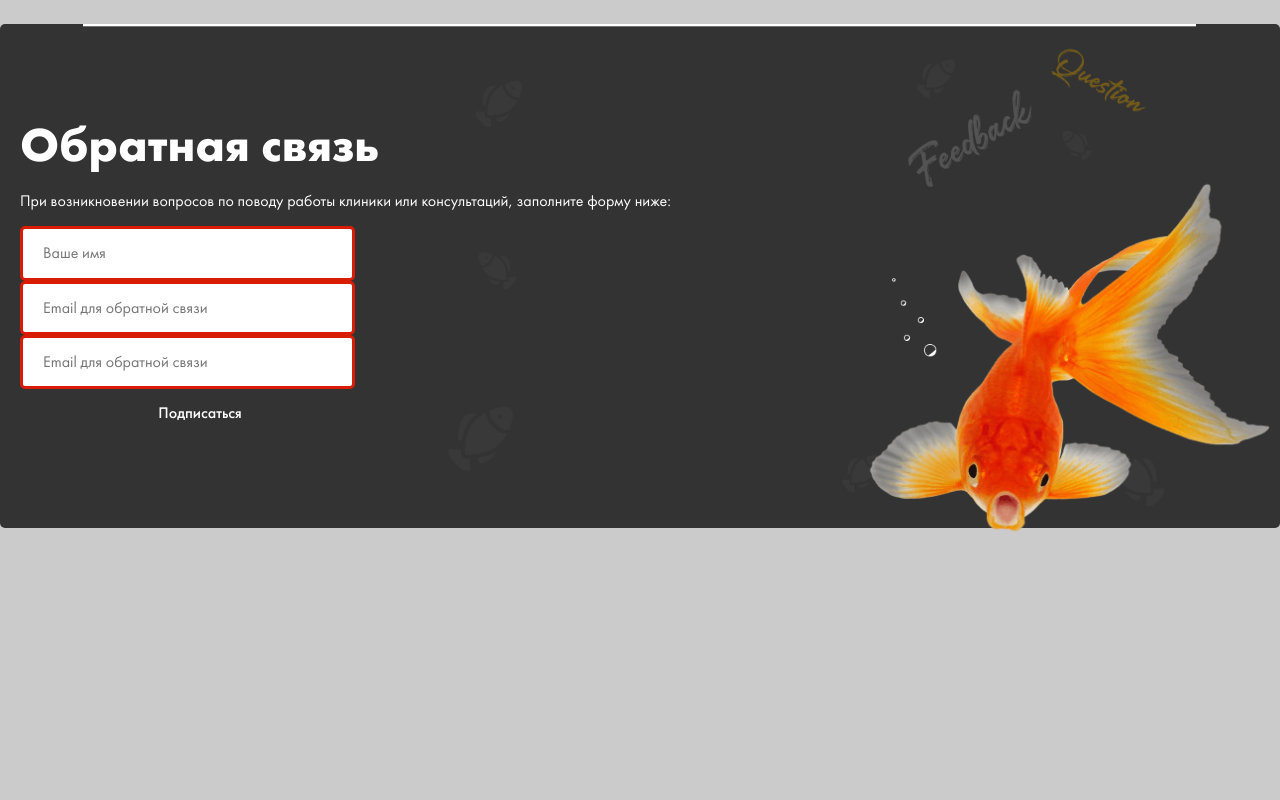
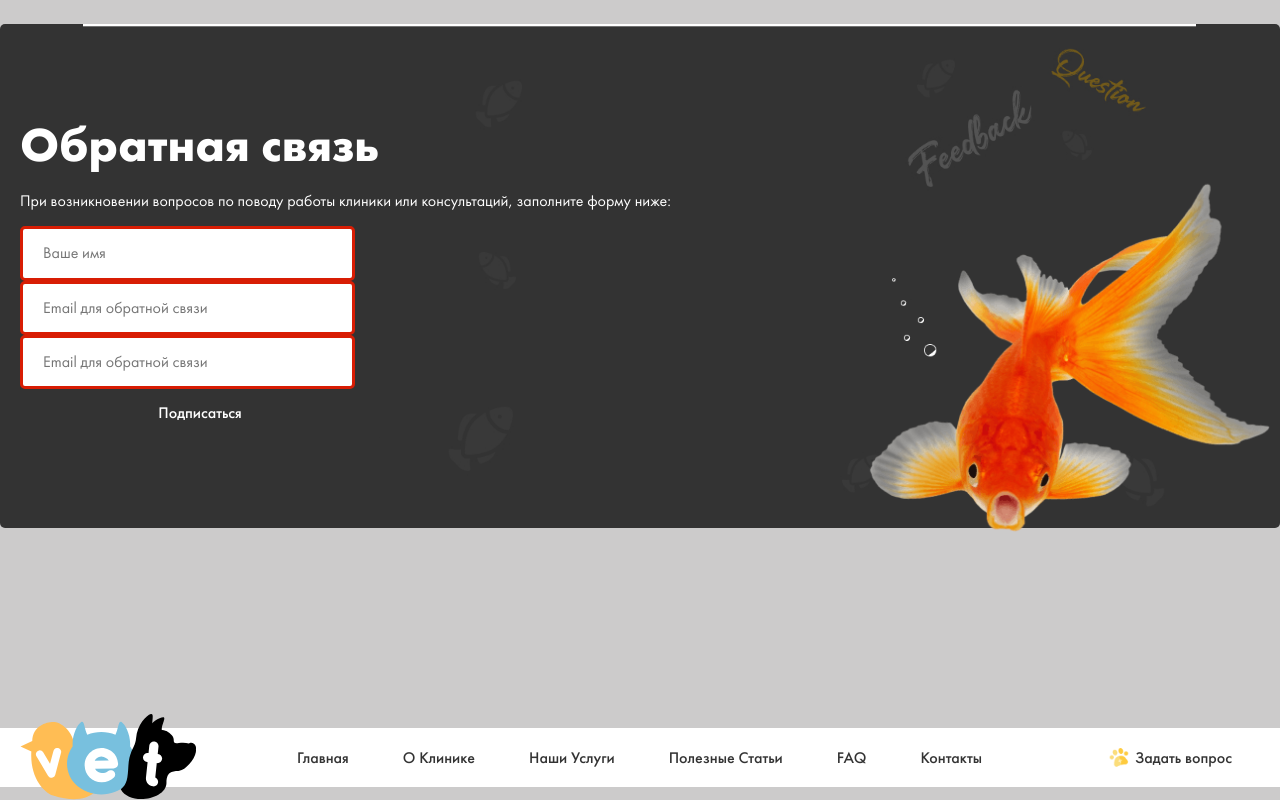
Before and after one commit to 1Farrukhbek/Veterinary-clinic, a plain HTML site: page index.html in a window 1280 px wide. Shown: the part 3566-4366 px from the top of the page. Before the commit the page ends 4294 px from the top, so only its background shows below. Drawn offline with Linux system fonts and the light colour scheme.

Commit message:
fishining

```diff
--- a/index.html
+++ b/index.html
@@ -289,7 +289,43 @@
   <!-- ================= -->
   <!-- FOOTER-SECTION -->
   <!-- ================= -->
+  <header class="site-header">
+    <div class="container header-container">
+      <nav class="site-nav">
+        <a class="logo-link" href="index.html">
+          <img class="logo-img" src="img/site-logo.svg" alt="Site logo" width="177" height="86">
+        </a>
 
+        <ul class="nav-list">
+          <li class="nav-list-item">
+            <a class="nav-list-item-link nav-list-item-link-active" href="main.html">Главная</a>
+          </li>
+
+          <li class="nav-list-item">
+            <a class="nav-list-item-link" href="main.html">О Клинике</a>
+          </li>
+
+          <li class="nav-list-item">
+            <a class="nav-list-item-link" href="main.html">Наши Услуги</a>
+          </li>
+
+          <li class="nav-list-item">
+            <a class="nav-list-item-link" href="main.html">Полезные Статьи</a>
+          </li>
+
+          <li class="nav-list-item">
+            <a class="nav-list-item-link" href="main.html">FAQ</a>
+          </li>
+
+          <li class="nav-list-item">
+            <a class="nav-list-item-link" href="main.html">Контакты</a>
+          </li>
+        </ul>
+
+        <a class="ask-questions-link" href="ask-question.html">Задать вопрос</a>
+      </nav>
+    </div>
+  </header>
 
   <!-- ======================== -->
   <!-- ENG-OF-FOOTER-SECTION -->
```
